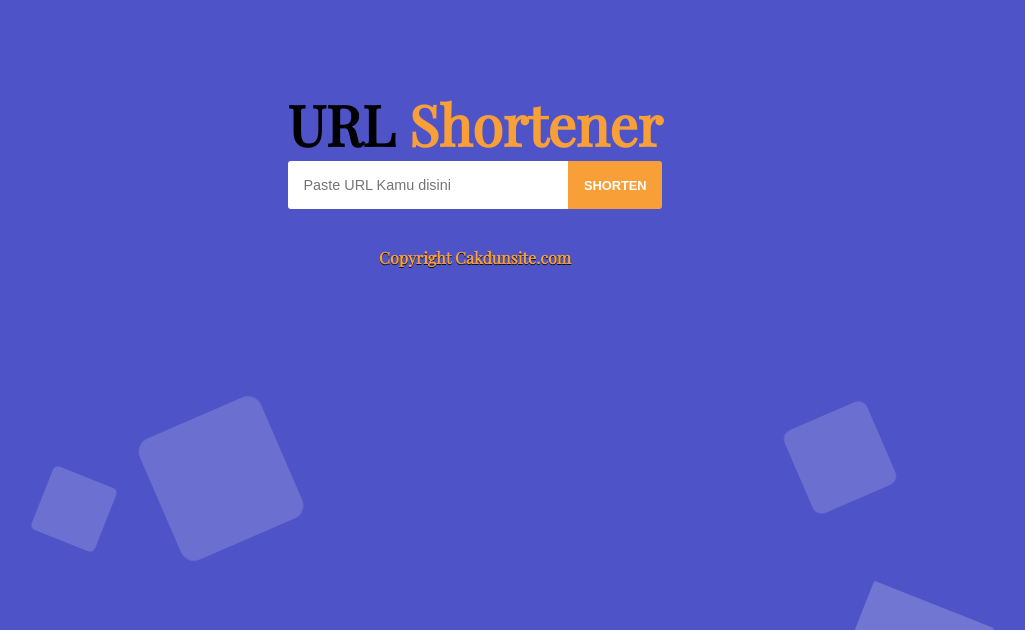
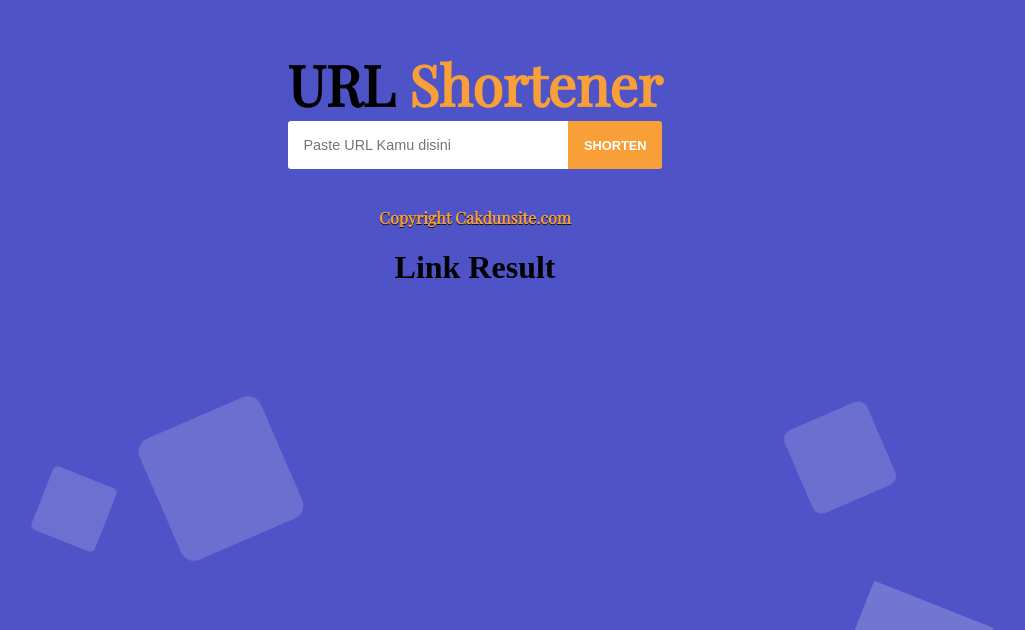
Before and after one commit to Nofrisdan/short-link-app, a React (Create React App) app: page / in a window 1280 px wide. Shown: the part 170-800 px from the top of the page, without its empty margins (165-1190 px from the left). Built offline with nearby package versions, Linux system fonts and the light colour scheme.

Commit message:
Menambahkan Component Link Result

```diff
--- a/src/App.jsx
+++ b/src/App.jsx
@@ -3,12 +3,14 @@ import "./app.css";
 import InputShortener from "./Component/InputShortener";
 import BackgroundAnimate from "./Component/BackgroundAnimate";
 import Copyright from "./Component/Copyright";
+import LinkResult from "./LinkResult";
 function App() {
   return (
     <div className="container">
       <InputShortener />
       <BackgroundAnimate />
       <Copyright />
+      <LinkResult />
     </div>
   );
 }
--- /dev/null
+++ b/src/LinkResult.jsx
@@ -0,0 +1,7 @@
+import { useState } from "react";
+
+function LinkResult() {
+  return <h1>Link Result</h1>;
+}
+
+export default LinkResult;
```
